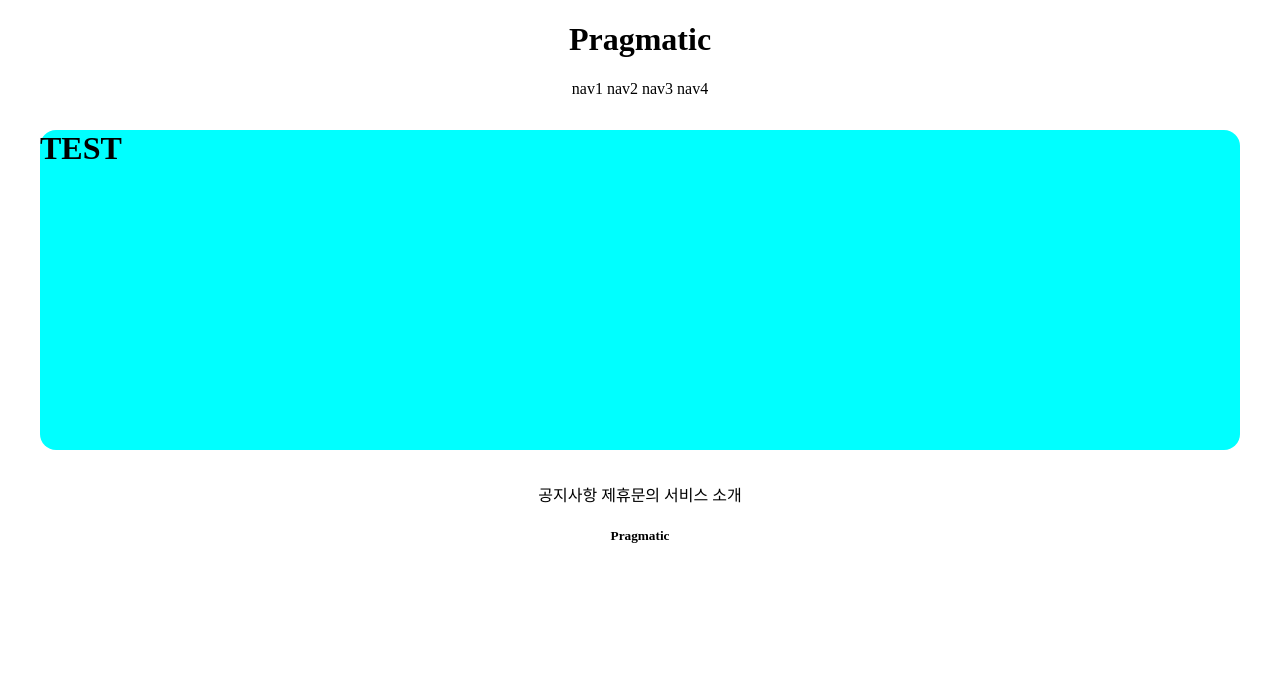
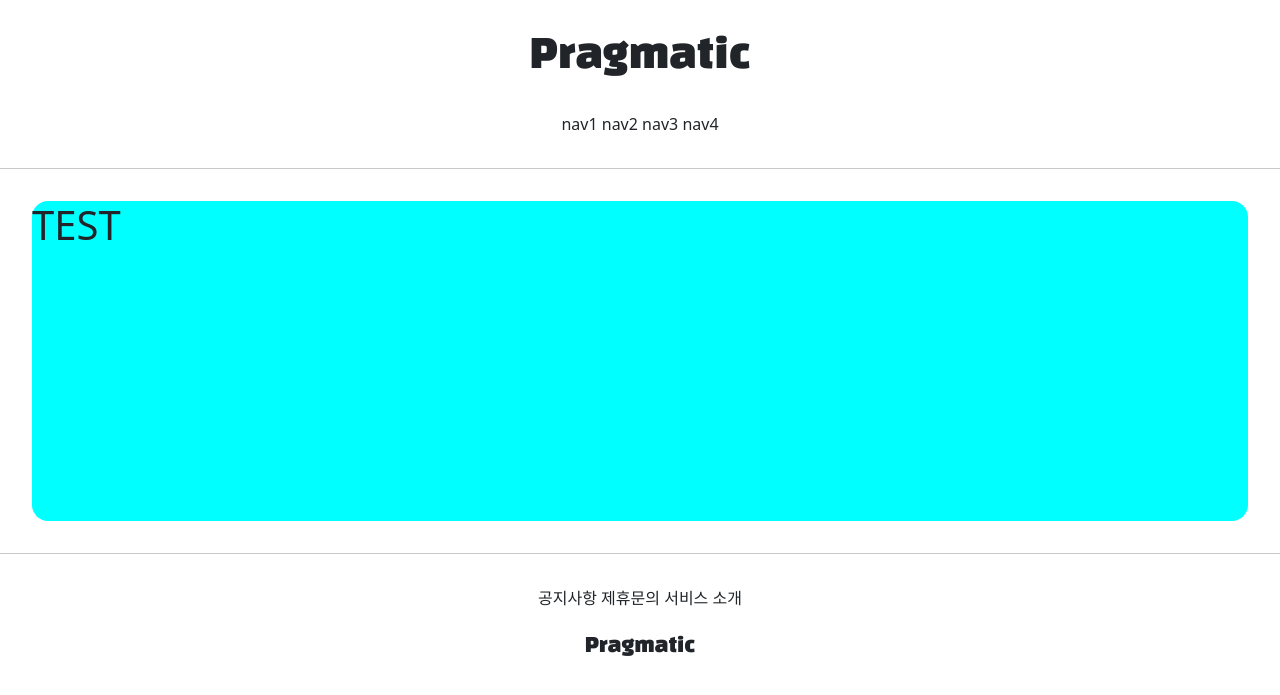
Before and after one commit to 21nkyu/gis_1ban_3, a Django app: page /account/hello_world in a window 1280 px wide. Shown: the top 695 px of the page. Run offline with Django 3.2, Linux system fonts and the light colour scheme; parts of the project's set-up code (start-up, migrations or seed data) failed here and were passed over.

Commit message:
21 07 05 ik_1ban_3 004

```diff
--- a/templates/base.html
+++ b/templates/base.html
@@ -5,8 +5,12 @@
 
     {% include 'header.html'%}
 
+    <hr>
+
     {% block content %}
     {%  endblock %}
+
+    <hr>
 
     {% include 'footer.html' %}
 
--- a/templates/footer.html
+++ b/templates/footer.html
@@ -1,11 +1,11 @@
 <div style="text-align: center">
-    <div>
+    <div style="margin-top: 2rem">
         <span>공지사항</span>
         <span>제휴문의</span>
         <span>서비스 소개</span>
     </div>
 
-    <div>
+    <div style="margin: 1.5rem 0; font-family: 'Black Han Sans', sans-serif;">
         <h5>Pragmatic</h5>
 
     </div>
--- a/templates/head.html
+++ b/templates/head.html
@@ -1,4 +1,11 @@
 <head>
     <meta charset="UTF-8">
     <title>Title</title>
+{#    BOOTSTRAP LINK#}
+    <link href="https://cdn.jsdelivr.net/npm/bootstrap@5.0.2/dist/css/bootstrap.min.css" rel="stylesheet"
+          integrity="sha384-EVSTQN3/azprG1Anm3QDgpJLIm9Nao0Yz1ztcQTwFspd3yD65VohhpuuCOmLASjC" crossorigin="anonymous">
+{# GOOGLE FONTS LINK #}
+    <link rel="preconnect" href="https://fonts.googleapis.com">
+    <link rel="preconnect" href="https://fonts.gstatic.com" crossorigin>
+    <link href="https://fonts.googleapis.com/css2?family=Black+Han+Sans&display=swap" rel="stylesheet">
 </head>
--- a/templates/header.html
+++ b/templates/header.html
@@ -1,9 +1,9 @@
 <div style="text-align: center">
 
-    <div>
+    <div style="margin: 2rem 0; font-family: 'Black Han Sans', sans-serif;">
         <h1>Pragmatic</h1>
     </div>
-    <div>
+    <div style="margin-bottom: 2rem">
         <span>nav1</span>
         <span>nav2</span>
         <span>nav3</span>
```
